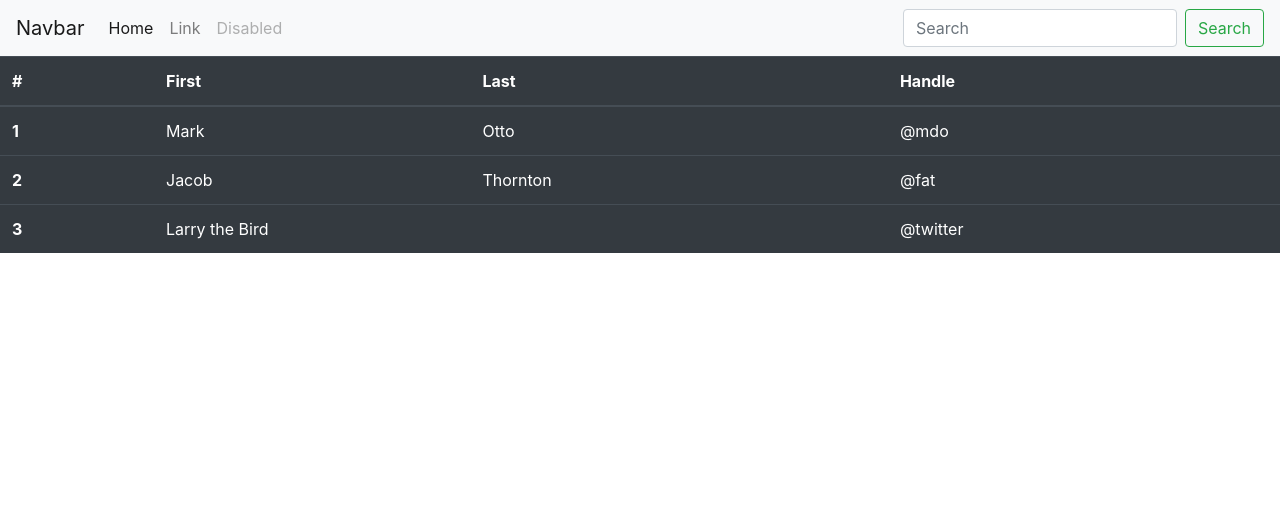
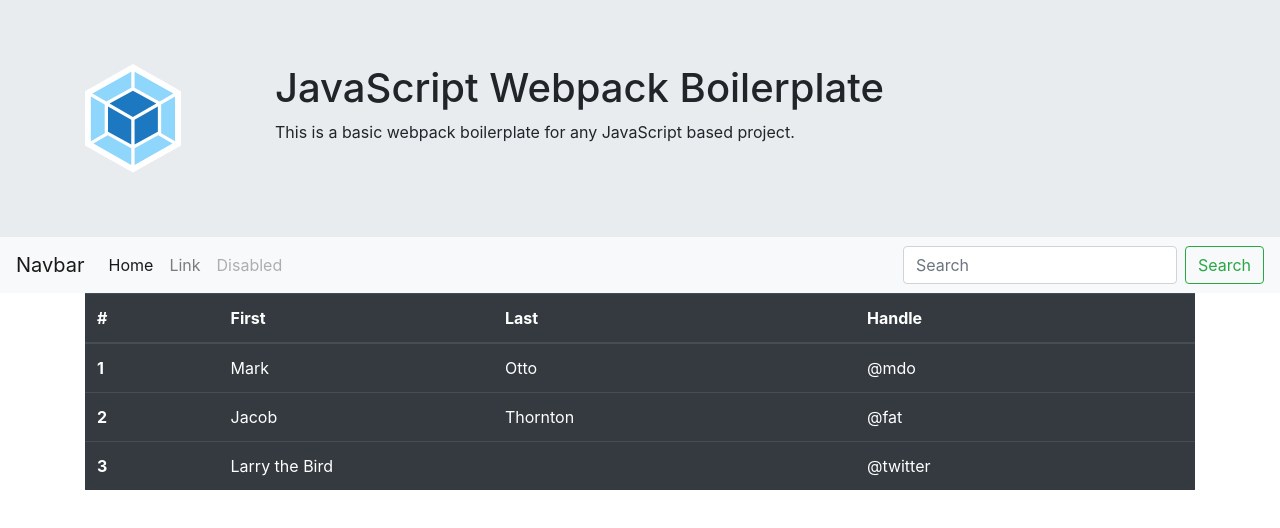
Before and after one commit to sumanchalki/javascript-webpack-boilerplate, a website with bundled scripts: page index.html in a window 1280 px wide. Built offline with nearby package versions, Linux system fonts and the light colour scheme.

Commit message:
Added style.css for styling.

```diff
--- a/index.html
+++ b/index.html
@@ -10,15 +10,28 @@
 
     <title>Hello, world!</title>
     <script src="dist/main.js"></script>
+    <link rel="stylesheet" href="src/index.css">
   </head>
   <body>
+    <div class="jumbotron jumbotron-fluid header">
+      <div class="container">
+        <div class="row">
+          <div class="col-2 logo">
+            <svg xmlns="http://www.w3.org/2000/svg" viewBox="0 0 774 875.7"><title>Webpack</title><path fill="#FFF" d="M387 0l387 218.9v437.9L387 875.7 0 656.8V218.9z"/><path fill="#8ed6fb" d="M704.9 641.7L399.8 814.3V679.9l190.1-104.6 115 66.4zm20.9-18.9V261.9l-111.6 64.5v232l111.6 64.4zM67.9 641.7L373 814.3V679.9L182.8 575.3 67.9 641.7zM47 622.8V261.9l111.6 64.5v232L47 622.8zm13.1-384.3L373 61.5v129.9L172.5 301.7l-1.6.9-110.8-64.1zm652.6 0l-312.9-177v129.9l200.5 110.2 1.6.9 110.8-64z"/><path fill="#1c78c0" d="M373 649.3L185.4 546.1V341.8L373 450.1v199.2zm26.8 0l187.6-103.1V341.8L399.8 450.1v199.2zm-13.4-207zM198.1 318.2l188.3-103.5 188.3 103.5-188.3 108.7-188.3-108.7z"/></svg>
+          </div>
+          <div class="col-10 header-text">
+            <h1>JavaScript Webpack Boilerplate</h1>
+            <p>This is a basic webpack boilerplate for any JavaScript based project.</p>
+          </div>
+        </div>
+      </div>
+    </div>
 
     <nav class="navbar navbar-expand-lg navbar-light bg-light">
       <a class="navbar-brand" href="#">Navbar</a>
       <button class="navbar-toggler" type="button" data-toggle="collapse" data-target="#navbarTogglerDemo02" aria-controls="navbarTogglerDemo02" aria-expanded="false" aria-label="Toggle navigation">
         <span class="navbar-toggler-icon"></span>
       </button>
-
       <div class="collapse navbar-collapse" id="navbarTogglerDemo02">
         <ul class="navbar-nav mr-auto mt-2 mt-lg-0">
           <li class="nav-item active">
@@ -38,7 +51,7 @@
       </div>
     </nav>
 
-
+    <div class="container">
       <table class="table table-hover table-dark">
         <thead>
           <tr>
@@ -68,7 +81,7 @@
           </tr>
         </tbody>
       </table>
-
+    </div>
     <!-- Optional JavaScript -->
     <!-- jQuery first, then Popper.js, then Bootstrap JS -->
     <script src="https://code.jquery.com/jquery-3.3.1.slim.min.js" integrity="sha384-q8i/X+965DzO0rT7abK41JStQIAqVgRVzpbzo5smXKp4YfRvH+8abtTE1Pi6jizo" crossorigin="anonymous"></script>
--- /dev/null
+++ b/src/index.css
@@ -0,0 +1,12 @@
+.header {
+  margin-bottom: 0;
+}
+
+.header-text {
+  margin: 0 auto;
+}
+
+.logo svg {
+  width: 60%;
+  min-width: 50px;
+}
```
Lines whose indentation alone changed are shown as unchanged.
